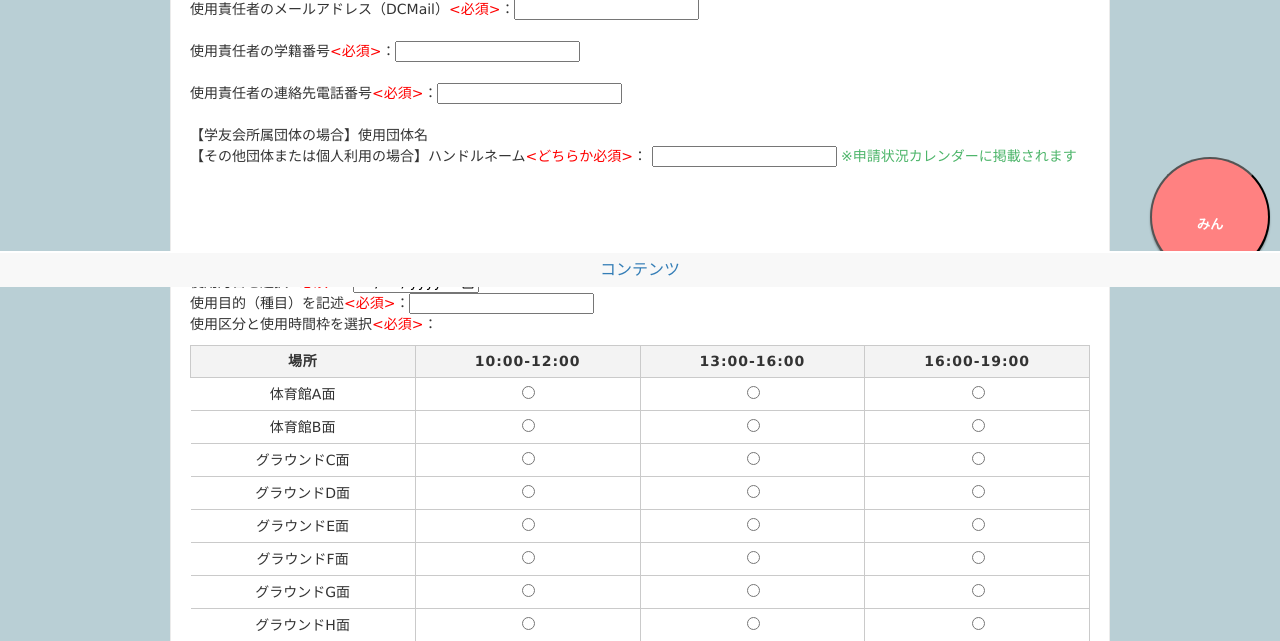
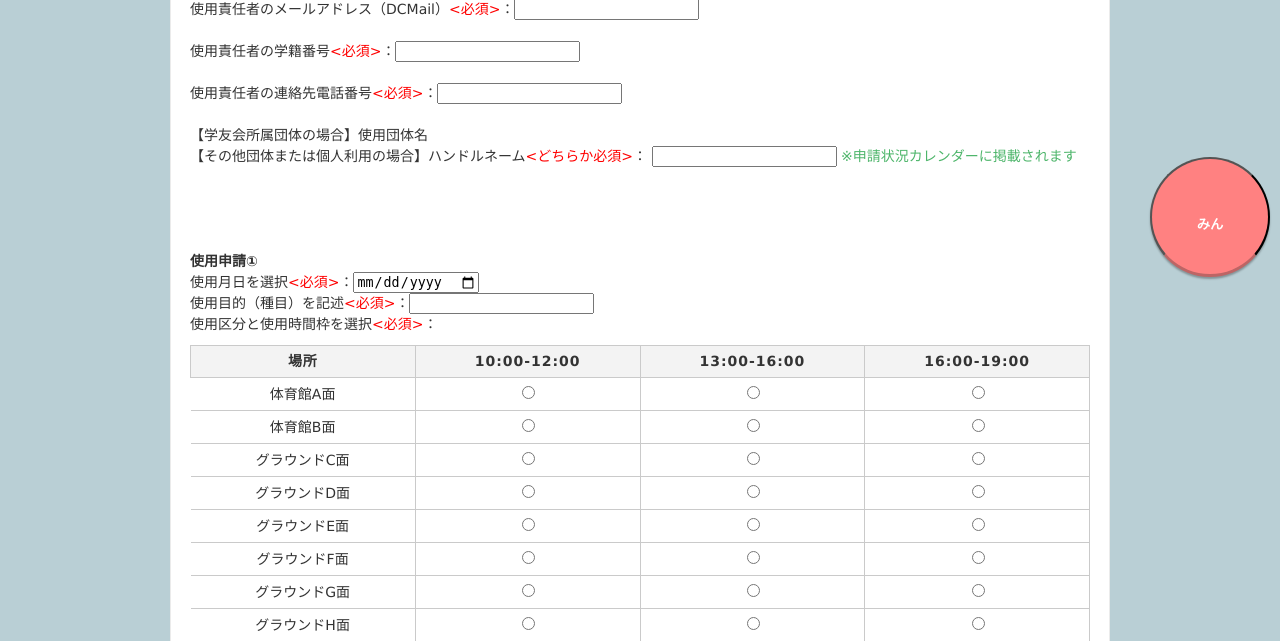
Before and after one commit to Kitsuya0828/BookingBears, a PHP site: page /normal_form.html in a window 1280 px wide. Shown: the part 513-1154 px from the top of the page. Run offline with PHP 8.4, Linux system fonts and the light colour scheme.

Commit message:
make it better

```diff
--- a/style.css
+++ b/style.css
@@ -359,7 +359,7 @@ font-weight:bold;
 #footer .copyright{font-size:11px;}
 
 button.btn-circle-3d {
-	/* display: inline-block;*/
+	display: block;
 	text-decoration: none;
 	background: #ff8181;
 	color: #FFF;
@@ -376,7 +376,8 @@ button.btn-circle-3d {
 	position: fixed;
 	bottom: 10px;
 	right: 10px;
-	padding: 6px 40px
+	padding: 6px 40px;
+	z-index: 0;
   }
 
 button.btn-circle-3d:active {
@@ -404,25 +405,6 @@ transform: translateY(4px);/*下に動く*/
 border-bottom: none;/*線を消す*/
 }
 
-.footer_fix_btn {
-	position:fixed;
-	bottom:0;
-	width:100%;
-	padding:5px 0 5px 0;
-	text-align:center;
-	background:#f8f8f8;
-	font-size:16px;
-	color:#000000;
-	border-top:2px solid #ffffff;
-  }
-  .footer_fix_btn a {
-	display:block;
-	width:100%;
-	text-decoration:none;
-  }
-  .footer_fix_btn a:hover {
-	opacity:0.8;
-  }
 
 #layer {
     display: none;  /* 初期表示は非表示 */
```
